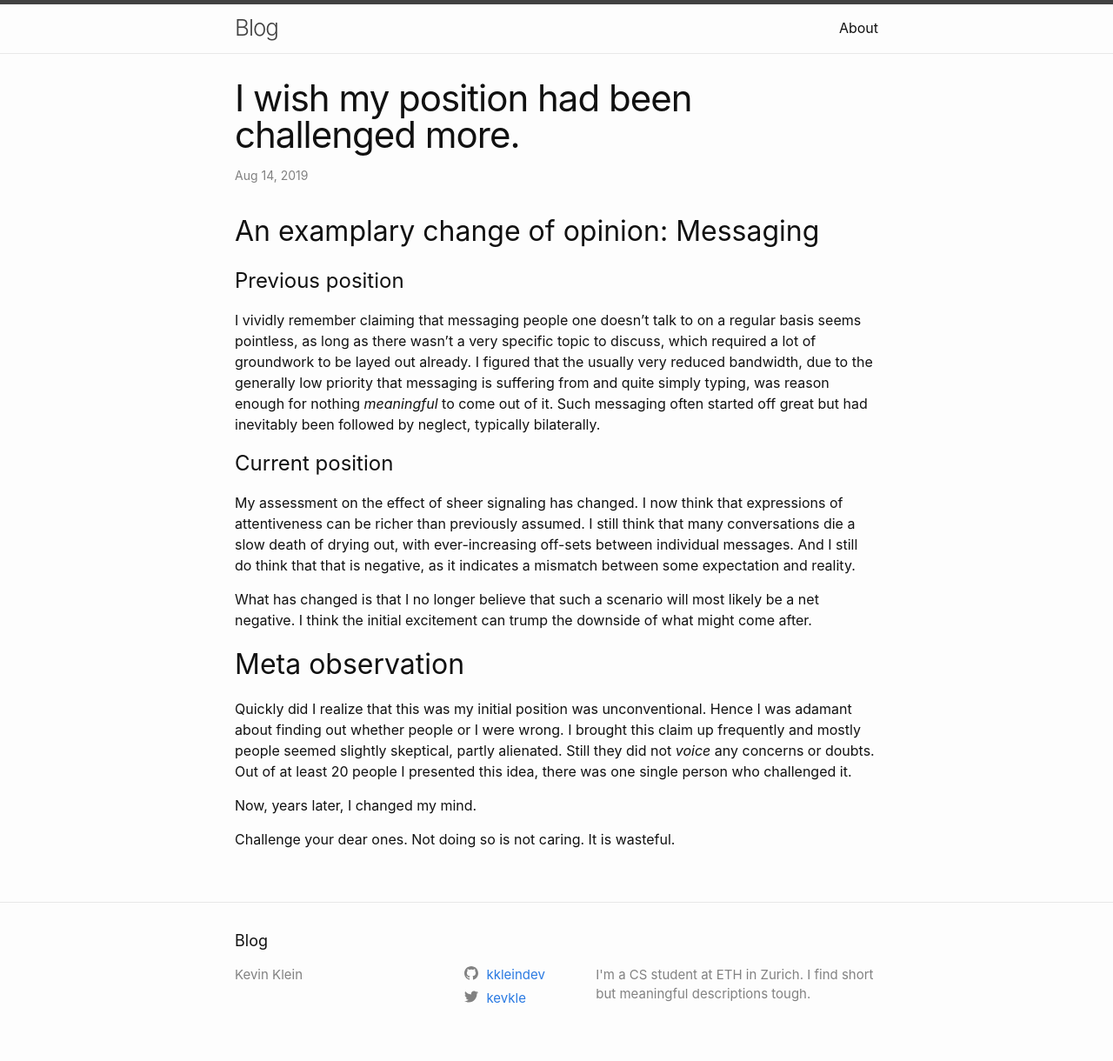
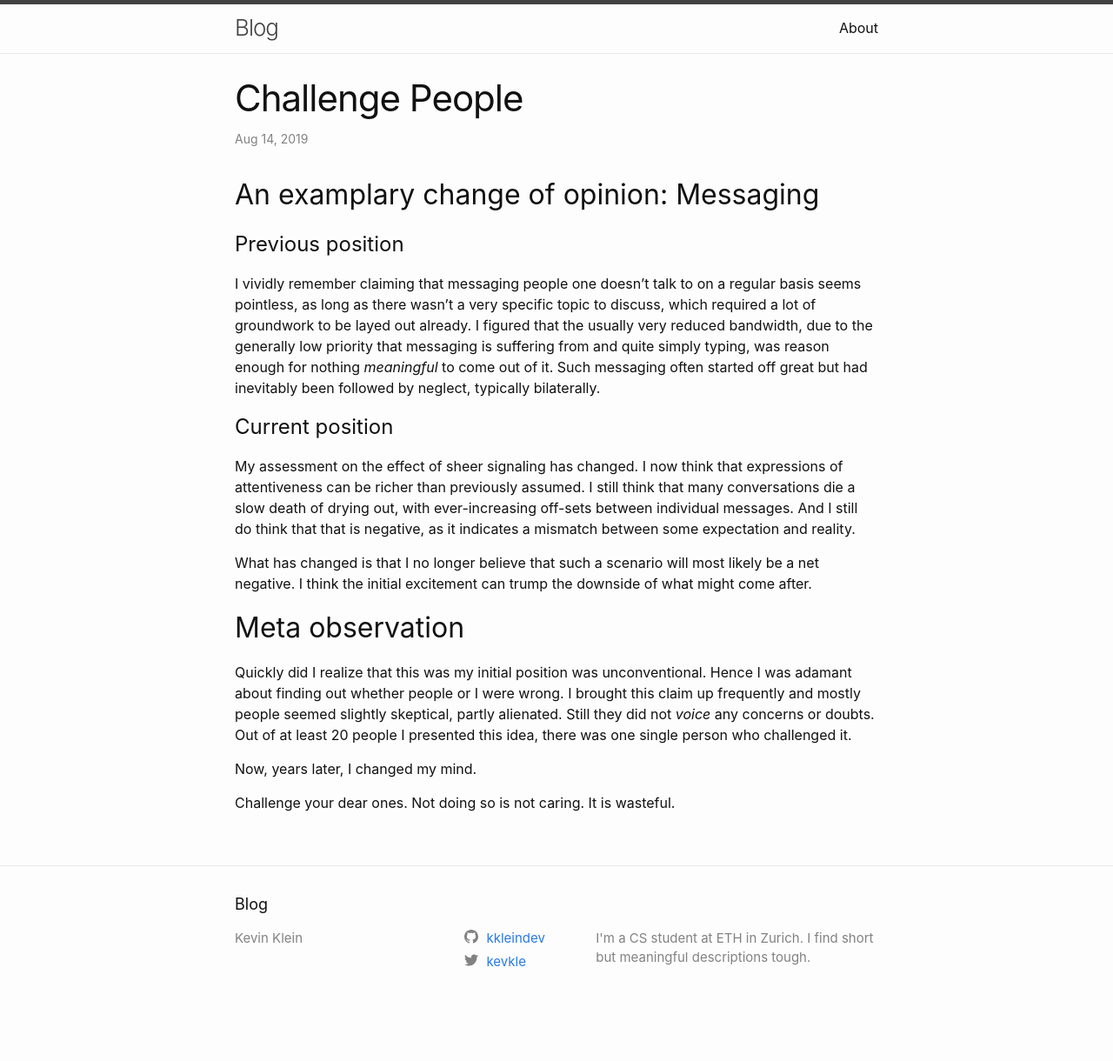
Before and after one commit to kklein/kklein.github.io, a Jekyll site: the page built from _posts/2019-08-10-challenge.markdown, in a window 1280 px wide. Shown: the whole page at 87% size. Built offline with Jekyll 4.4.1, drawn with Linux system fonts in a browser that asks for light colours; after the commit the page ends 1178 px from its top, so only the background shows below that.

Commit message:
Change title of challenge blogpost.

```diff
--- a/_posts/2019-08-10-challenge.markdown
+++ b/_posts/2019-08-10-challenge.markdown
@@ -1,6 +1,6 @@
 ---
 layout: post
-title:  "I wish my position had been challenged more."
+title:  "Challenge People"
 date:   2019-08-14 8:00:00 +0200
 categories: jekyll update
 comments: false
```
